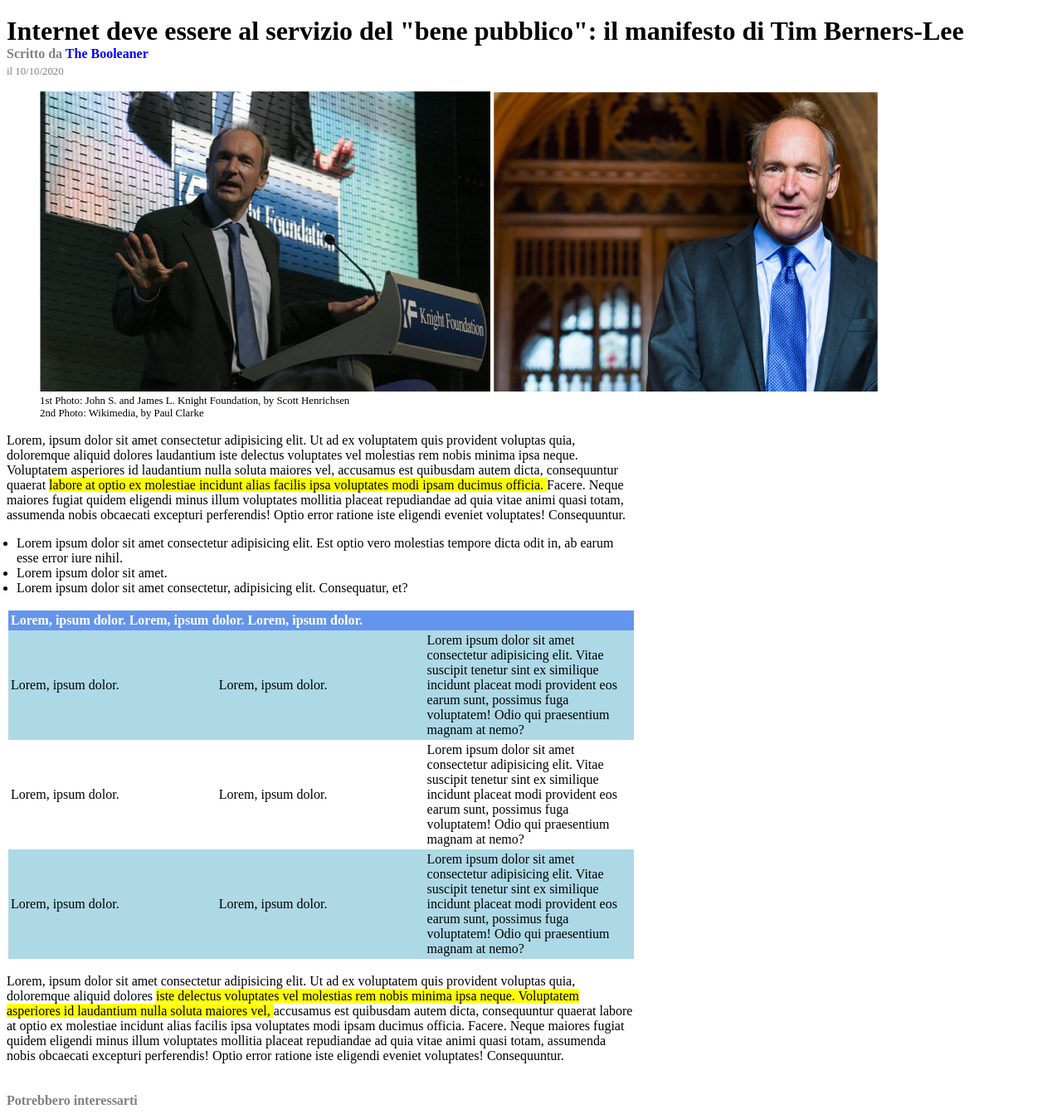
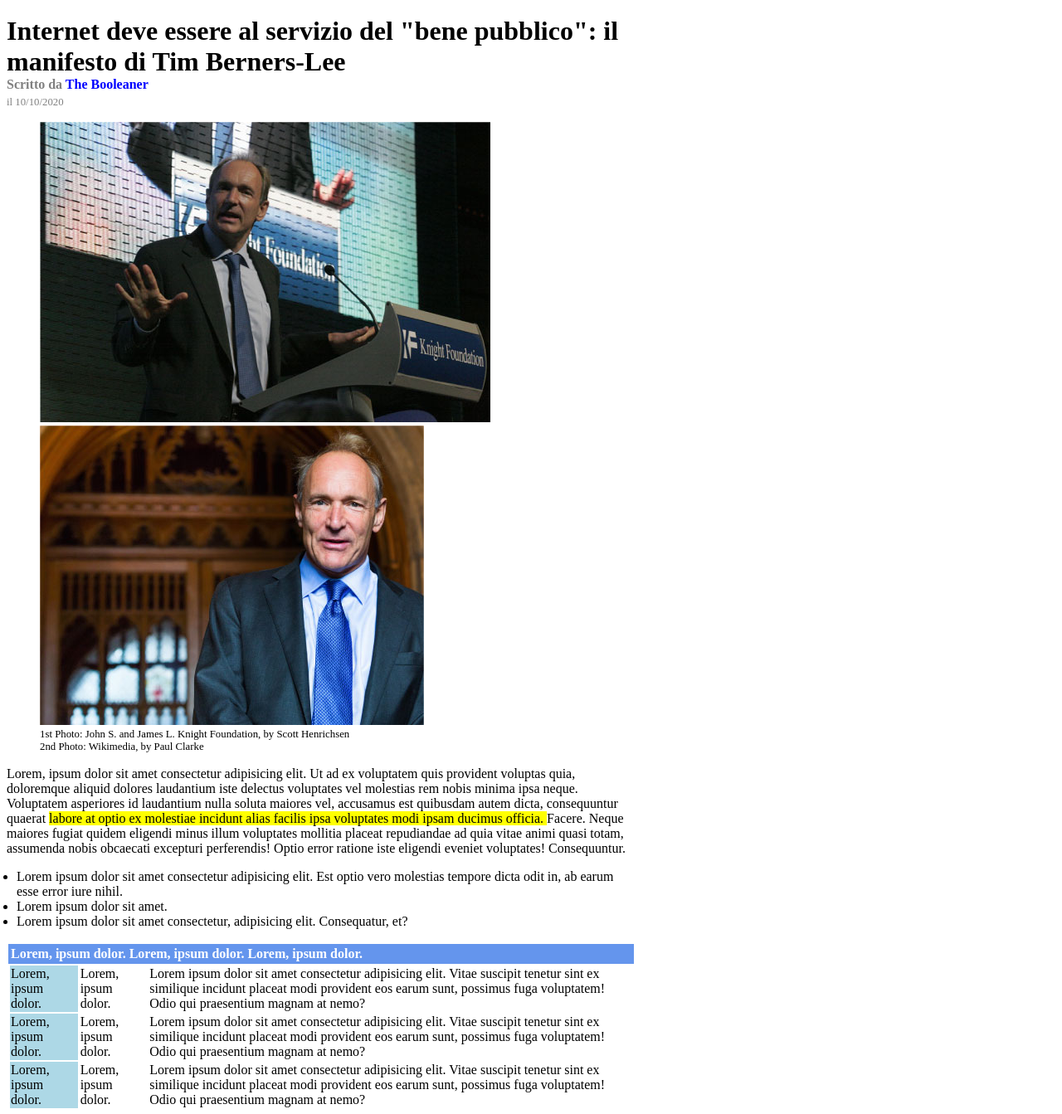
Before and after one commit to Luca-Mariselli/html-css-booleaner, a plain HTML site: page index.html in a window 1280 px wide. Shown: the part 90-1433 px from the top of the page at 83% size. Drawn offline with Linux system fonts and the light colour scheme.

Commit message:
correzione

```diff
--- a/css/style2.css
+++ b/css/style2.css
@@ -1,45 +1,43 @@
 * {
     box-sizing: border-box;
-
-}
-
-header {
     margin: 0;
     padding: 0;
+
 }
 
 #Box {
     width: 100%;
     height: 80px;
-    margin: 0;
-    padding: 0;
     background: skyblue;
     background-image: url(../img/pattern.png);
+    background-size: 18%;
+}
 
+main,
+footer {
+    padding: 10px;
+}
+
+.container {
+    width: 1200px;
+    margin: 0 auto
+}
+
+.margin-top {
+    margin-top: 20px;
 }
 
 #logo {
-    width: 10%;
+    width: 15%;
     padding-top: 30px;
-    padding-left: 10px;
-    margin-left: 10%;
-    margin-right: 10%;
 }
 
 #title {
-    margin-bottom: 0;
-    padding-bottom: 0;
-    margin-left: 10%;
-    margin-right: 10%;
+    font-size: 50px;
 }
 
 #grey {
     color: grey;
-    margin-bottom: 0;
-    padding-top: 0;
-    margin-top: 0;
-    margin-left: 10%;
-    margin-right: 10%;
 }
 
 #booleaner {
@@ -50,54 +48,42 @@ header {
     color: grey;
     font-size: 80%;
     margin-top: 5px;
-    margin-left: 10%;
-    margin-right: 10%;
 }
 
 #caption {
     font-size: 80%;
-    padding-left: 0;
-
-    margin-left: 10%;
-    margin-right: 10%;
 }
 
 #lista {
     padding-left: 12px;
 }
 
-main {
-    width: 80%;
-    margin-left: 10%;
-    margin-right: 10%;
+table {
+    border-collapse: collapse;
 }
 
 #tabtitle {
     background-color: CornflowerBlue;
-    display: inline-block;
-    width: 100%;
     color: white;
+    text-align: left;
 }
 
-#tab-body {
-    display: inline-block;
-}
+#tab-body {}
 
-.row1 {
+.column1 {
     width: 20%;
 }
 
-.row2 {
+.column2 {
     width: 20%;
 }
 
-.row3 {
+.column3 {
     width: 20%;
 }
 
-.column1 {
+.row {
     background-color: lightblue;
-    display: inline-block;
 }
 
 #interest {
@@ -107,25 +93,24 @@ main {
 
 .foot-pic1 {
     height: 180px;
-    width: 12%;
+    width: 20%;
     background-image: url(../img/monitor.jpg);
     background-position: center;
     color: white;
     font-size: 20px;
-    text-align: center;
+    margin-top: 20px;
 }
 
 .foot-pic2 {
     height: 180px;
-    width: 12%;
+    width: 20%;
     background-image: url(../img/graph.jpg);
     background-position: center;
     color: white;
     font-size: 20px;
-    text-align: center;
+    margin-top: 20px
 }
 
-footer {
-    margin-left: 10%;
-    margin-right: 10%;
+.img-text {
+    padding: 10px;
 }
--- a/index.html
+++ b/index.html
@@ -12,17 +12,25 @@
     <!-- Intestazione -->
     <header>
         <div id="Box">
-            <div id="logo">
-                <img src="./img/logo.svg" alt="">
+            <div class="container">
+                <img id="logo" src="./img/logo.svg" alt="">
             </div>
 
         </div>
+    </header>
+    <!-- /Intestazione -->
 
-        <h1 id="title">Internet deve essere al servizio del "bene pubblico": il manifesto di Tim Berners-Lee</h1>
+    <!-- Inizio corpo -->
+    <main>
+        <div class="container">
+
+            <!-- Title -->
+            <h1 id="title">Internet deve essere al servizio del "bene pubblico": il <br> manifesto di Tim Berners-Lee
+            </h1>
             <p id="grey"><b>Scritto da <span id="booleaner">The Booleaner</span></b></span></p>
             <p id="data">il 10/10/2020</p>
 
-        <figure>
+            <figure class="margin-top">
                 <img src="./img/tim-1.jpg" alt="">
                 <img src="./img/tim-2.jpg" alt="">
                 <figcaption id="caption">
@@ -30,13 +38,13 @@
                     2nd Photo: Wikimedia, by Paul Clarke
                 </figcaption>
             </figure>
-    </header>
-    <!-- /Intestazione -->
+            <!-- /Title -->
 
-    <!-- Inizio corpo -->
-    <main>
-        <p>Lorem, ipsum dolor sit amet consectetur adipisicing elit. Ut ad ex voluptatem quis provident voluptas quia,
-            doloremque aliquid dolores laudantium iste delectus voluptates vel molestias rem nobis minima ipsa neque.
+            <p class="margin-top">Lorem, ipsum dolor sit amet consectetur adipisicing elit. Ut ad ex voluptatem quis
+                provident voluptas
+                quia,
+                doloremque aliquid dolores laudantium iste delectus voluptates vel molestias rem nobis minima ipsa
+                neque.
                 Voluptatem asperiores id laudantium nulla soluta maiores vel, accusamus est quibusdam autem dicta,
                 consequuntur quaerat
                 <mark>
@@ -45,20 +53,22 @@
                     officia.
                 </mark>
                 Facere.
-            Neque maiores fugiat quidem eligendi minus illum voluptates mollitia placeat repudiandae ad quia vitae animi
+                Neque maiores fugiat quidem eligendi minus illum voluptates mollitia placeat repudiandae ad quia vitae
+                animi
                 quasi totam, assumenda nobis obcaecati excepturi perferendis! Optio error ratione iste eligendi eveniet
                 voluptates! Consequuntur.
             </p>
 
-        <ul id="lista">
-            <li>Lorem ipsum dolor sit amet consectetur adipisicing elit. Est optio vero molestias tempore dicta odit in,
+            <ul id="lista" class="margin-top">
+                <li>Lorem ipsum dolor sit amet consectetur adipisicing elit. Est optio vero molestias tempore dicta odit
+                    in,
                     ab earum esse error iure nihil.</li>
                 <li>Lorem ipsum dolor sit amet.</li>
                 <li>Lorem ipsum dolor sit amet consectetur, adipisicing elit. Consequatur, et?</li>
             </ul>
 
             <!-- Inizio tab -->
-        <table>
+            <table class="margin-top">
                 <thead id="tabtitle">
                     <tr>
                         <th>
@@ -74,26 +84,29 @@
                 </thead>
 
                 <tbody id="tab-body">
-                <tr class="column1">
-                    <td class="row1">Lorem, ipsum dolor.</td>
-                    <td class="row2">Lorem, ipsum dolor.</td>
-                    <td class="row3">Lorem ipsum dolor sit amet consectetur adipisicing elit. Vitae suscipit tenetur
+                    <tr class="row">
+                        <td class="column1">Lorem, ipsum dolor.</td>
+                        <td class="column2">Lorem, ipsum dolor.</td>
+                        <td class="column3">Lorem ipsum dolor sit amet consectetur adipisicing elit. Vitae suscipit
+                            tenetur
                             sint ex
                             similique incidunt placeat modi provident eos earum sunt, possimus fuga voluptatem! Odio qui
                             praesentium magnam at nemo?</td>
                     </tr>
                     <tr>
-                    <td class="row1">Lorem, ipsum dolor.</td>
-                    <td class="row2">Lorem, ipsum dolor.</td>
-                    <td class="row3">Lorem ipsum dolor sit amet consectetur adipisicing elit. Vitae suscipit tenetur
+                        <td class="column1">Lorem, ipsum dolor.</td>
+                        <td class="column2">Lorem, ipsum dolor.</td>
+                        <td class="column3">Lorem ipsum dolor sit amet consectetur adipisicing elit. Vitae suscipit
+                            tenetur
                             sint ex
                             similique incidunt placeat modi provident eos earum sunt, possimus fuga voluptatem! Odio qui
                             praesentium magnam at nemo?</td>
                     </tr>
-                <tr class="column1">
-                    <td class="row1">Lorem, ipsum dolor.</td>
-                    <td class="row2">Lorem, ipsum dolor.</td>
-                    <td class="row3">Lorem ipsum dolor sit amet consectetur adipisicing elit. Vitae suscipit tenetur
+                    <tr class="row">
+                        <td class="column1">Lorem, ipsum dolor.</td>
+                        <td class="column2">Lorem, ipsum dolor.</td>
+                        <td class="column3">Lorem ipsum dolor sit amet consectetur adipisicing elit. Vitae suscipit
+                            tenetur
                             sint ex
                             similique incidunt placeat modi provident eos earum sunt, possimus fuga voluptatem! Odio qui
                             praesentium magnam at nemo?</td>
@@ -102,8 +115,9 @@
             </table>
             <!-- Fine tab -->
 
-        <p>
-            Lorem, ipsum dolor sit amet consectetur adipisicing elit. Ut ad ex voluptatem quis provident voluptas quia,
+            <p class="margin-top">
+                Lorem, ipsum dolor sit amet consectetur adipisicing elit. Ut ad ex voluptatem quis provident voluptas
+                quia,
                 doloremque aliquid dolores
                 <mark>
                     iste delectus voluptates vel molestias rem nobis minima ipsa neque.
@@ -111,23 +125,25 @@
                 </mark>
                 accusamus est quibusdam autem dicta, consequuntur quaerat labore at optio ex molestiae incidunt alias
                 facilis ipsa voluptates modi ipsam ducimus officia. Facere.
-            Neque maiores fugiat quidem eligendi minus illum voluptates mollitia placeat repudiandae ad quia vitae animi
+                Neque maiores fugiat quidem eligendi minus illum voluptates mollitia placeat repudiandae ad quia vitae
+                animi
                 quasi totam, assumenda nobis obcaecati excepturi perferendis! Optio error ratione iste eligendi eveniet
                 voluptates! Consequuntur.
             </p>
+        </div>
     </main>
     <!-- Fine corpo -->
 
     <!-- Footer -->
-    <footer>
-        <p id="interest"><b>Potrebbero interessarti</b></p>
+    <footer class="container">
+        <p id="interest" class="margin-top"><b>Potrebbero interessarti</b></p>
 
         <div class="foot-pic1">
-            <p><b>Lorem, ipsum dolor.</b></p>
+            <p class="img-text"><b>Lorem, ipsum dolor.</b></p>
         </div>
 
         <div class="foot-pic2">
-            <p><b>Lorem, ipsum dolor.</b></p>
+            <p class="img-text"><b>Lorem, ipsum dolor.</b></p>
         </div>
     </footer>
     <!-- /Footer -->
```
Lines whose indentation alone changed are shown as unchanged.
